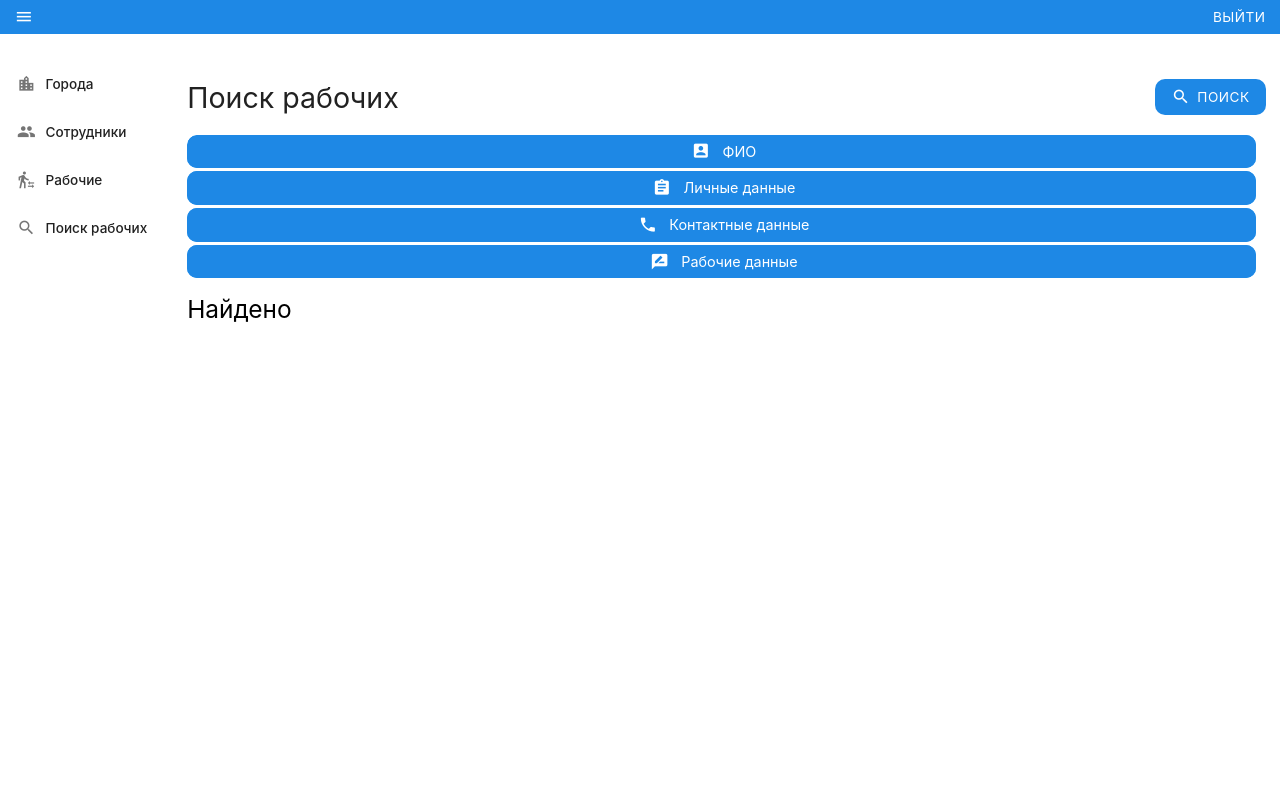
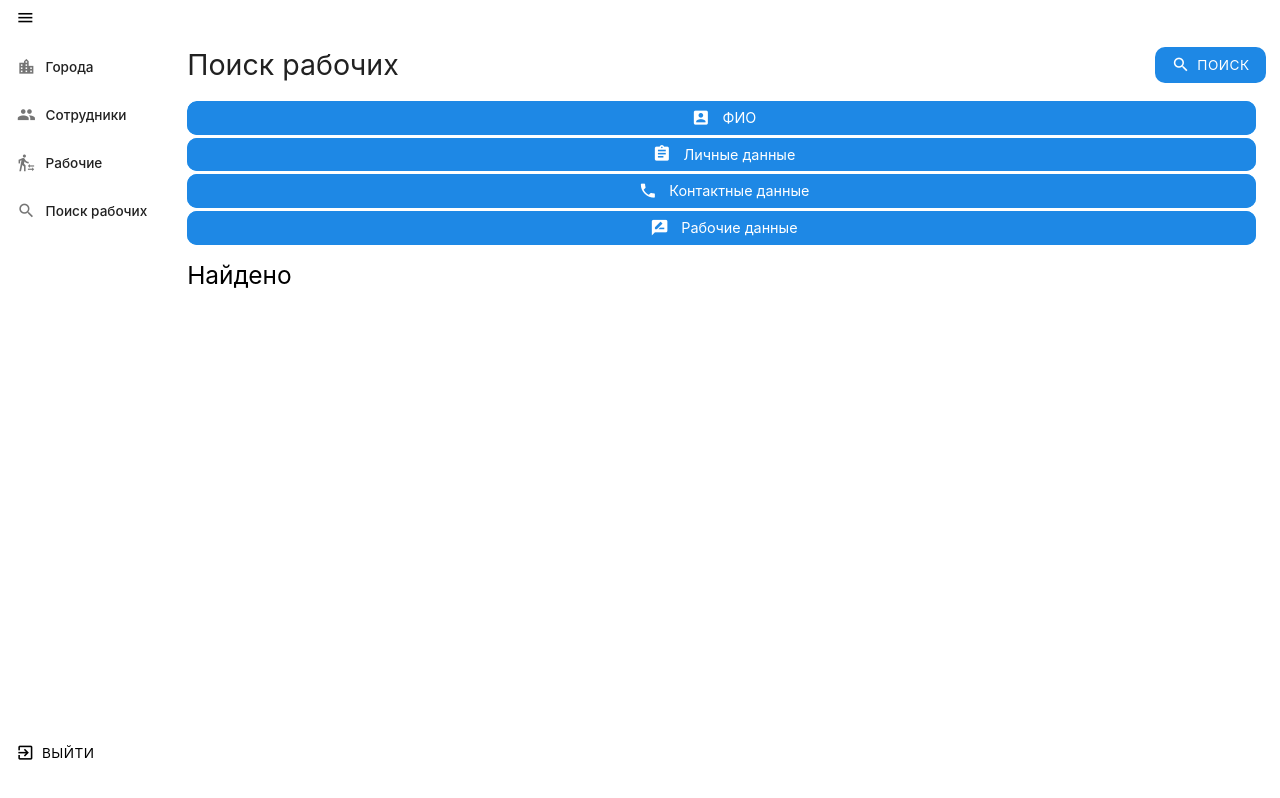
Before and after one commit to SadBarin/pave_erp, a Vue app: page /workers/search in a window 1280 px wide. Built offline with nearby package versions, Linux system fonts and the light colour scheme.

Commit message:
change scroll and delete nav

```diff
--- a/src/assets/index.css
+++ b/src/assets/index.css
@@ -10,17 +10,35 @@
 
 :root {
   --main-blue: hsl(208, 79%, 51%);
+  --padding-height: 2rem;
+  --padding-width: 1rem;
+  --sidebar-width: 12rem;
+  --margin-bottom: 0.2rem;
 
-  --navbar-height: 34px;
-  --sidebar-width: 12rem;
-  --padding-width-nav: 1rem;
-  --padding-top-page: 1.8rem;
-  --margin-bottom: 0.2rem;
-  --page-title-height: 3rem;
+  --page-title-height: 5rem;
+
   --border-radius: 10px;
   --font-size: calc(0.5em + 0.5vw);
 
   font-size: var(--font-size);
+
+  scrollbar-color: var(--main-blue) white;
+  scrollbar-width: thin
+}
+
+::-webkit-scrollbar {
+  width: 10px;
+  height: 6px;
+  background-color: white;
+}
+
+::-webkit-scrollbar-thumb {
+  background-color: var(--main-blue);
+  border-radius: var(--border-radius);
+}
+
+::-webkit-scrollbar-thumb:hover {
+  background: hsla(202, 79%, 51%);
 }
 
 #app .material-icons {
@@ -121,39 +139,28 @@ html, body {
   overflow: hidden;
 }
 
-#app .navbar,
-.navbar-left,
-.navbar-right {
-  height: var(--navbar-height);
-
-  display: flex;
-  align-items: center;
+#app .sidenav-menu {
+  z-index: 1000;
+  position: absolute;
 }
 
-#app .navbar {
-  padding: 0 var(--padding-width-nav);
-
-  justify-content: space-between;
-
-  position: absolute;
-  top: 0;
-  left: 0;
-
-  z-index: 100
-}
-
-#app .app-sidenav {
+#app .sidenav {
   width: var(--sidebar-width);
   height: 100%;
-  padding-top: calc(var(--navbar-height) + var(--padding-top-page));
+  padding: var(--padding-height) 0rem;
 
   display: flex;
   flex-direction: column;
   align-items: center;
+  justify-content: space-between;
 
   transition: transform .3s;
 
   z-index: 50
+}
+
+#app .sidenav-content {
+  width: inherit;
 }
 
 #app .sidenav li {
@@ -164,15 +171,21 @@ html, body {
   border-radius: var(--border-radius);
 
   width: inherit;
-  padding: 0 0 0 var(--padding-width-nav);
+  padding: 0 0 0 var(--padding-width);
 }
 
-.app-sidenav.open {
+.sidenav.open {
   transform: translateX(0);
 }
 
+.app-content {
+  padding: 0rem var(--padding-width);
+
+  position: relative;
+}
+
 #app .app-page {
-  padding-top: var(--navbar-height);
+  padding-top: var(--padding-height);
   padding-left: var(--sidebar-width);
 
   transition: padding-left .3s;
@@ -182,25 +195,23 @@ html, body {
   padding-left: 0rem;
 }
 
-.app-content {
-  padding: var(--padding-top-page) var(--padding-width-nav);
-
-  position: relative;
+.container-page{
+  width: 100%;
+  height: 100%;
 }
 
-.app-content section {
+section {
   border-radius: var(--border-radius);
 
-  height: 75vh;
+  height: calc(100vh - var(--padding-height) - var(--padding-height) - var(--page-title-height));
 
-  overflow-y: auto;
+  overflow-y: scroll;
 
   padding-right: var(--border-radius);
 }
 
-.container-page {
-  width: 100%;
-  height: 100%;
+.page-title {
+  height: var(--page-title-height);
 }
 
 .btn-page-title {
@@ -416,14 +427,16 @@ html, body {
 /* ~~~~~~~ TOAST* ~~~~~~~ */
 
 #toast-container {
-  background-color: hsla(0, 0%, 100%, 0.8);
+  background-color: hsla(0, 0%, 100%, 0.9);
   border-radius: var(--border-radius);
 
-  padding: 10px;
-  width: 14rem;
+  padding: 2rem 3rem 3rem 2rem;
+  width: 20vw;
+  height: 30vh;
 
-  right: var(--padding-top-page) !important;
-  top: calc(var(--padding-top-page) + var(--navbar-height) - 4px) !important;
+  top: initial !important;
+  right: -1rem !important;
+  bottom: -1rem !important;
 }
 
 #toast-container .toast {
@@ -568,3 +581,11 @@ html, body {
     height: auto;
   }
 }
+
+@media only screen and (max-width: 992px) and (min-width: 601px) {
+  #toast-container {
+    left: initial;
+    bottom: 7%;
+    max-width: 90%;
+  }
+}
--- a/src/components/workers/SearchWorkers.vue
+++ b/src/components/workers/SearchWorkers.vue
@@ -164,7 +164,7 @@
               </ul>
 
               <div class="col s12 black-text">
-                <h4 class="page-title">Найдено</h4>
+                <h4>Найдено</h4>
 
                 <TableWorkers
                   v-if="workers.length"
--- a/src/layouts/MainLayout.vue
+++ b/src/layouts/MainLayout.vue
@@ -8,30 +8,20 @@
       v-bind:popup-toast="'Вы вышли из системы'"
     />
 
-    <nav class="navbar blue darken-1">
+    <div class="sidenav-menu">
       <div class="navbar-left">
         <button
-          class="btn btn-transparent transparent"
+          class="btn transparent black-text"
           v-on:click.prevent="isOpen = !isOpen"
         >
           <i class="material-icons">menu</i>
         </button>
       </div>
+    </div>
 
-      <div class="navbar-right">
-        <button
-          class="btn btn-transparent transparent"
-          v-on:click="popupVisibility"
-        >
-          Выйти
-        </button>
-      </div>
-    </nav>
-
-    <ul
-      class="sidenav app-sidenav"
-      v-bind:class="{open: isOpen}"
-    >
+    <div class="sidenav app-sidenav" v-bind:class="{open: isOpen}">
+      <div class="sidenav-content sidenav-top">
+        <ul>
           <li>
             <router-link class="waves-effect waves-blue pointer" to="/sites">
               <i class="material-icons">location_city</i>
@@ -57,6 +47,18 @@
             </router-link>
           </li>
         </ul>
+      </div>
+
+      <div class="sidenav-content sidenav-bottom">
+        <button
+          class="btn transparent black-text"
+          v-on:click="popupVisibility"
+        >
+          <i class="material-icons">exit_to_app</i>
+          Выйти
+        </button>
+      </div>
+    </div>
 
     <main class="app-content">
       <div
```
Lines whose indentation alone changed are shown as unchanged.
